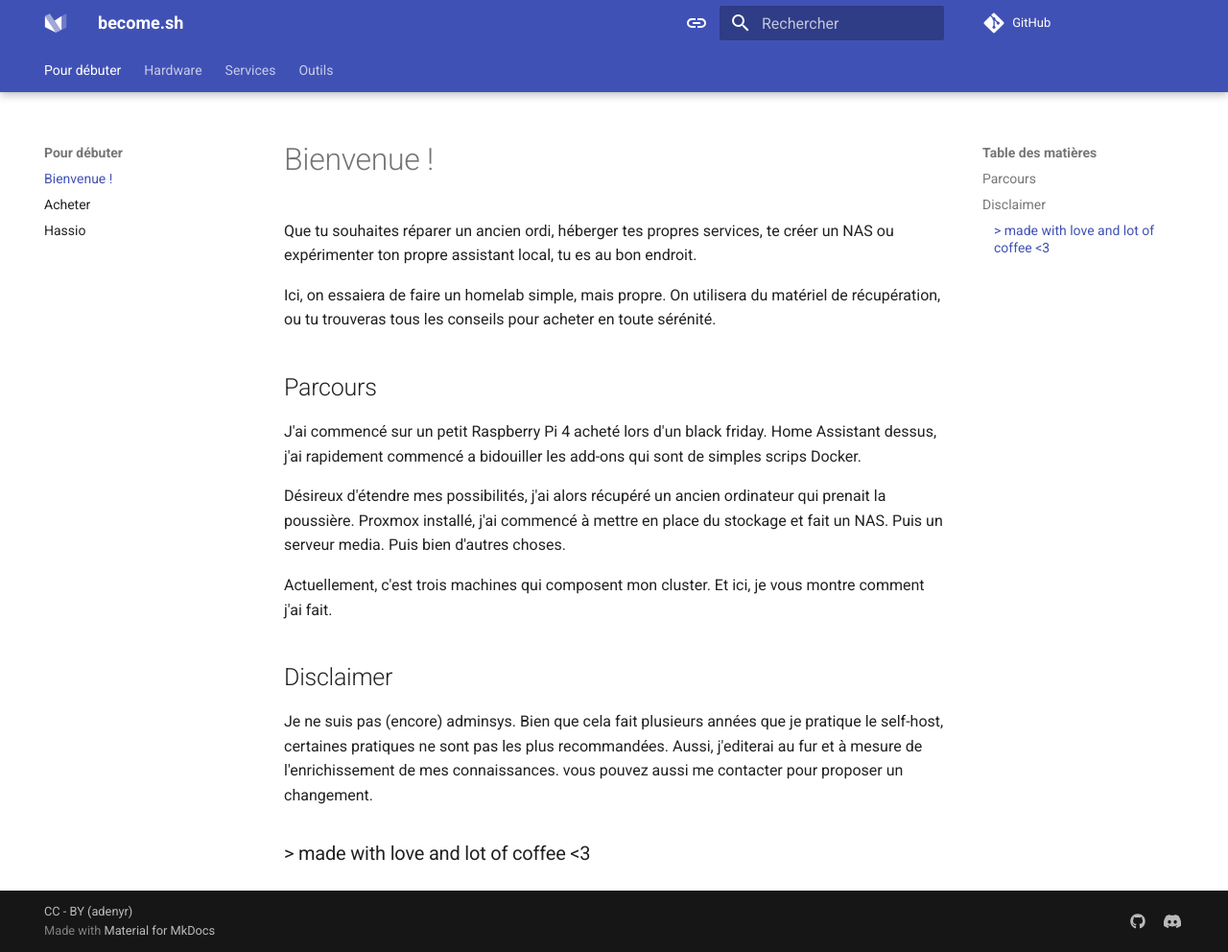
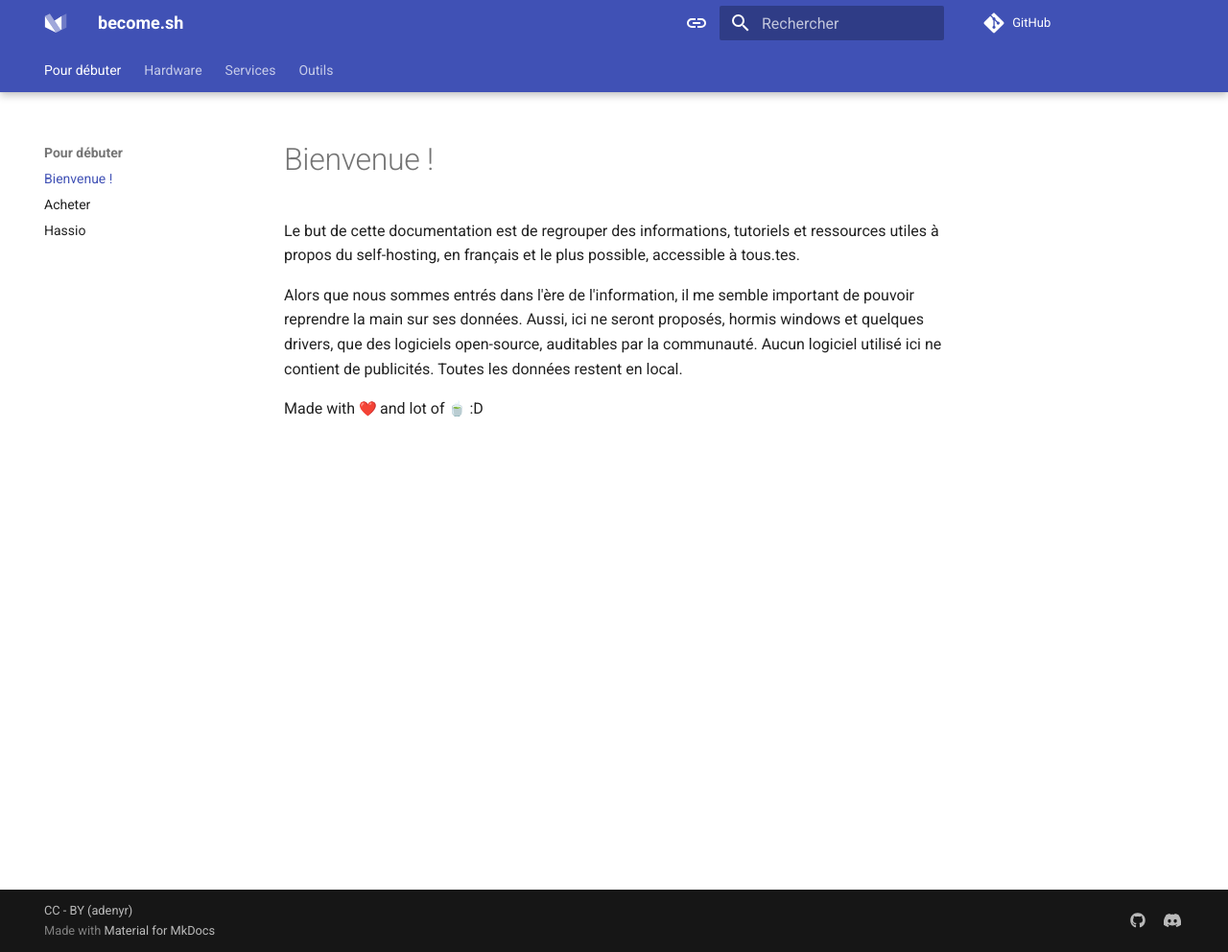
Before and after one commit to adenyrr/become.sh, an MkDocs documentation site: the page built from docs/index.md, in a window 1280 px wide and 992 px high. Shown: the whole window at 96% size. Built offline with MkDocs 1.6.1 and Material for MkDocs 9.7.7, drawn with Linux system fonts in a browser that asks for light colours; emoji names are drawn with the system emoji font; comment, search, counter and statistics services are not loaded.

Commit message:
Update index.md
change index

```diff
--- a/docs/index.md
+++ b/docs/index.md
@@ -1,20 +1,8 @@
 # Bienvenue !
 
-Que tu souhaites réparer un ancien ordi, héberger tes propres services, te créer un NAS ou expérimenter ton propre assistant local, tu es au bon endroit.
+Le but de cette documentation est de regrouper des informations, tutoriels et ressources utiles à propos du self-hosting, en français et le plus possible, accessible à tous.tes.
 
-Ici, on essaiera de faire un homelab simple, mais propre. On utilisera du matériel de récupération, ou tu trouveras tous les conseils pour acheter en toute sérénité.
+Alors que nous sommes entrés dans l'ère de l'information, il me semble important de pouvoir reprendre la main sur ses données. Aussi, ici ne seront proposés, hormis windows et quelques drivers, que des logiciels open-source, auditables par la communauté.
+Aucun logiciel utilisé ici ne contient de publicités. Toutes les données restent en local.
 
-## Parcours
-
-J'ai commencé sur un petit Raspberry Pi 4 acheté lors d'un black friday. Home Assistant dessus, j'ai rapidement commencé a bidouiller les add-ons qui sont de simples scrips Docker.
-
-Désireux d'étendre mes possibilités, j'ai alors récupéré un ancien ordinateur qui prenait la poussière. Proxmox installé, j'ai commencé à mettre en place du stockage et fait un NAS. Puis un serveur media. Puis bien d'autres choses.
-
-Actuellement, c'est trois machines qui composent mon cluster. Et ici, je vous montre comment j'ai fait.
-
-## Disclaimer
-
-Je ne suis pas (encore) adminsys. Bien que cela fait plusieurs années que je pratique le self-host, certaines pratiques ne sont pas les plus recommandées. Aussi, j'editerai au fur et à mesure de l'enrichissement de mes connaissances.
-vous pouvez aussi me contacter pour proposer un changement.
-
-### > made with love and lot of coffee <3
+Made with :heart: and lot of :tea: :D
```
